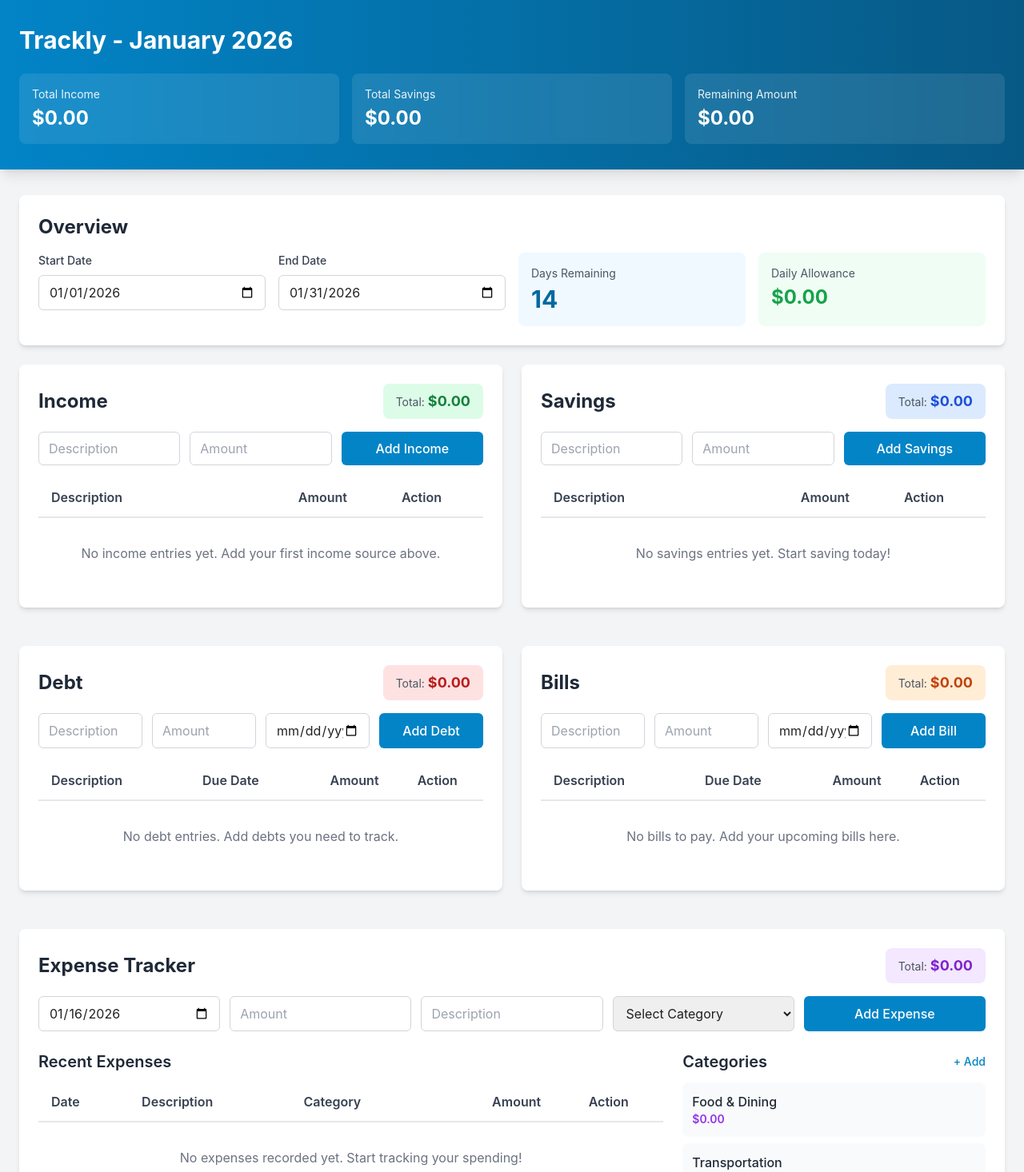
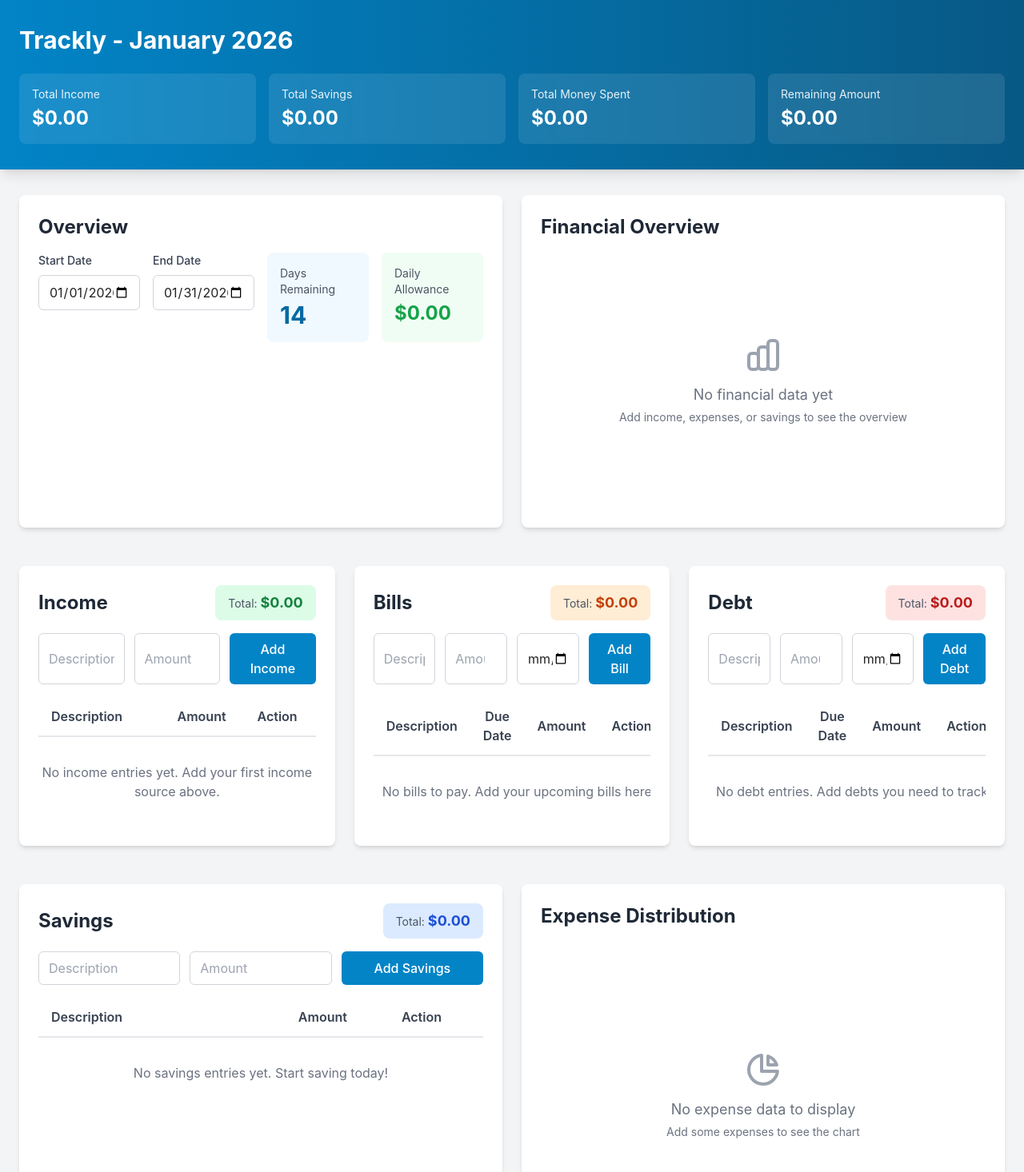
Before and after one commit to hfakeeeeee/Trackly, a React (Vite) app: page / in a window 1280 px wide. Shown: the top 1466 px of the page at 80% size. Built offline with nearby package versions, Linux system fonts and the light colour scheme.

Commit message:
Add financial chart, organize layout

```diff
--- a/src/App.tsx
+++ b/src/App.tsx
@@ -8,6 +8,7 @@
 import { Bills } from './components/Bills';
 import { ExpenseTracker } from './components/ExpenseTracker';
 import { ExpenseChart } from './components/ExpenseChart';
+import { FinancialOverviewChart } from './components/FinancialOverviewChart';
 
 function App() {
   return (
@@ -15,20 +16,27 @@
       <div className="min-h-screen bg-gray-100">
         <Header />
         <main className="container mx-auto px-6 py-8">
-          <Overview />
-
+          {/* Row 1: Overview + Financial Overview Chart */}
           <div className="grid grid-cols-1 lg:grid-cols-2 gap-6 mb-6">
-            <Income />
-            <Savings />
+            <Overview />
+            <FinancialOverviewChart />
           </div>
 
-          <div className="grid grid-cols-1 lg:grid-cols-2 gap-6 mb-6">
+          {/* Row 2: Income + Bills + Debt */}
+          <div className="grid grid-cols-1 lg:grid-cols-3 gap-6 mb-6">
+            <Income />
+            <Bills />
             <Debt />
-            <Bills />
           </div>
 
+          {/* Row 3: Savings + Expense Distribution */}
+          <div className="grid grid-cols-1 lg:grid-cols-2 gap-6 mb-6">
+            <Savings />
+            <ExpenseChart />
+          </div>
+
+          {/* Row 4: Expense Tracker (Full Width) */}
           <ExpenseTracker />
-          <ExpenseChart />
         </main>
 
         <footer className="bg-white border-t border-gray-200 mt-12">
--- a/src/components/ExpenseTracker.tsx
+++ b/src/components/ExpenseTracker.tsx
@@ -153,9 +153,9 @@
             <h3 className="text-xl font-semibold text-gray-800">Categories</h3>
             <button
               onClick={() => setShowAddCategory(!showAddCategory)}
-              className="text-primary-600 hover:text-primary-700 font-medium text-sm"
+              className="bg-primary-600 text-white px-3 py-1 rounded-md hover:bg-primary-700 transition-colors text-sm font-medium"
             >
-              {showAddCategory ? 'Cancel' : '+ Add'}
+              {showAddCategory ? 'Cancel' : '+ Add Category'}
             </button>
           </div>
 
--- /dev/null
+++ b/src/components/FinancialOverviewChart.tsx
@@ -0,0 +1,119 @@
+import React from 'react';
+import { PieChart, Pie, Cell, ResponsiveContainer, Legend, Tooltip } from 'recharts';
+import { useApp } from '../AppContext';
+
+const COLORS = ['#ef4444', '#f59e0b', '#10b981', '#8b5cf6'];
+
+export const FinancialOverviewChart: React.FC = () => {
+  const { debts, bills, savings, expenses } = useApp();
+
+  const totalDebt = debts.reduce((sum, item) => sum + item.amount, 0);
+  const totalBills = bills.reduce((sum, item) => sum + item.amount, 0);
+  const totalSavings = savings.reduce((sum, item) => sum + item.amount, 0);
+  const totalExpenses = expenses.reduce((sum, item) => sum + item.amount, 0);
+
+  const chartData = [
+    { name: 'Debt', value: totalDebt, color: '#ef4444' },
+    { name: 'Bills', value: totalBills, color: '#f59e0b' },
+    { name: 'Savings', value: totalSavings, color: '#10b981' },
+    { name: 'Expenses', value: totalExpenses, color: '#8b5cf6' },
+  ].filter((item) => item.value > 0);
+
+  const formatCurrency = (value: number) => {
+    return new Intl.NumberFormat('en-US', {
+      style: 'currency',
+      currency: 'USD',
+    }).format(value);
+  };
+
+  const CustomTooltip = ({ active, payload }: any) => {
+    if (active && payload && payload.length) {
+      return (
+        <div className="bg-white px-4 py-2 rounded-lg shadow-lg border border-gray-200">
+          <p className="font-semibold text-gray-800">{payload[0].name}</p>
+          <p className="text-primary-600 font-bold">{formatCurrency(payload[0].value)}</p>
+        </div>
+      );
+    }
+    return null;
+  };
+
+  return (
+    <section className="bg-white rounded-lg shadow-md p-6 mb-6">
+      <h2 className="text-2xl font-bold text-gray-800 mb-4">Financial Overview</h2>
+
+      {chartData.length === 0 ? (
+        <div className="flex items-center justify-center h-80 text-gray-500">
+          <div className="text-center">
+            <svg
+              className="mx-auto h-12 w-12 text-gray-400 mb-3"
+              fill="none"
+              viewBox="0 0 24 24"
+              stroke="currentColor"
+            >
+              <path
+                strokeLinecap="round"
+                strokeLinejoin="round"
+                strokeWidth={2}
+                d="M9 19v-6a2 2 0 00-2-2H5a2 2 0 00-2 2v6a2 2 0 002 2h2a2 2 0 002-2zm0 0V9a2 2 0 012-2h2a2 2 0 012 2v10m-6 0a2 2 0 002 2h2a2 2 0 002-2m0 0V5a2 2 0 012-2h2a2 2 0 012 2v14a2 2 0 01-2 2h-2a2 2 0 01-2-2z"
+              />
+            </svg>
+            <p className="text-lg">No financial data yet</p>
+            <p className="text-sm mt-1">Add income, expenses, or savings to see the overview</p>
+          </div>
+        </div>
+      ) : (
+        <div className="h-80">
+          <ResponsiveContainer width="100%" height="100%">
+            <PieChart>
+              <Pie
+                data={chartData}
+                cx="50%"
+                cy="50%"
+                labelLine={false}
+                label={({ name, percent }) => `${name}: ${(percent * 100).toFixed(1)}%`}
+                outerRadius={100}
+                fill="#8884d8"
+                dataKey="value"
+              >
+                {chartData.map((entry, index) => (
+                  <Cell key={`cell-${index}`} fill={entry.color} />
+                ))}
+              </Pie>
+              <Tooltip content={<CustomTooltip />} />
+              <Legend />
+            </PieChart>
+          </ResponsiveContainer>
+
+          {/* Summary Cards */}
+          <div className="grid grid-cols-2 gap-3 mt-4">
+            {totalDebt > 0 && (
+              <div className="bg-red-50 p-3 rounded-lg">
+                <p className="text-sm text-gray-600">Debt</p>
+                <p className="text-lg font-bold text-red-600">{formatCurrency(totalDebt)}</p>
+              </div>
+            )}
+            {totalBills > 0 && (
+              <div className="bg-orange-50 p-3 rounded-lg">
+                <p className="text-sm text-gray-600">Bills</p>
+                <p className="text-lg font-bold text-orange-600">{formatCurrency(totalBills)}</p>
+              </div>
+            )}
+            {totalSavings > 0 && (
+              <div className="bg-green-50 p-3 rounded-lg">
+                <p className="text-sm text-gray-600">Savings</p>
+                <p className="text-lg font-bold text-green-600">{formatCurrency(totalSavings)}</p>
+              </div>
+            )}
+            {totalExpenses > 0 && (
+              <div className="bg-purple-50 p-3 rounded-lg">
+                <p className="text-sm text-gray-600">Expenses</p>
+                <p className="text-lg font-bold text-purple-600">{formatCurrency(totalExpenses)}</p>
+              </div>
+            )}
+          </div>
+        </div>
+      )}
+    </section>
+  );
+};
--- a/src/components/Header.tsx
+++ b/src/components/Header.tsx
@@ -3,11 +3,12 @@
 import { format } from 'date-fns';
 
 export const Header: React.FC = () => {
-  const { periodSettings, getTotalIncome, getTotalSavings, getRemainingAmount } = useApp();
+  const { periodSettings, getTotalIncome, getTotalSavings, getTotalExpenses, getRemainingAmount } = useApp();
 
   const currentMonth = format(new Date(periodSettings.startDate), 'MMMM yyyy');
   const totalIncome = getTotalIncome();
   const totalSavings = getTotalSavings();
+  const totalExpenses = getTotalExpenses();
   const remainingAmount = getRemainingAmount();
 
   const formatCurrency = (amount: number) => {
@@ -21,7 +22,7 @@
     <header className="bg-gradient-to-r from-primary-600 to-primary-800 text-white shadow-lg">
       <div className="container mx-auto px-6 py-8">
         <h1 className="text-3xl font-bold mb-6">Trackly - {currentMonth}</h1>
-        <div className="grid grid-cols-1 md:grid-cols-3 gap-4">
+        <div className="grid grid-cols-1 md:grid-cols-2 lg:grid-cols-4 gap-4">
           <div className="bg-white/10 backdrop-blur-sm rounded-lg p-4">
             <p className="text-sm opacity-90 mb-1">Total Income</p>
             <p className="text-2xl font-bold">{formatCurrency(totalIncome)}</p>
@@ -29,6 +30,10 @@
           <div className="bg-white/10 backdrop-blur-sm rounded-lg p-4">
             <p className="text-sm opacity-90 mb-1">Total Savings</p>
             <p className="text-2xl font-bold">{formatCurrency(totalSavings)}</p>
+          </div>
+          <div className="bg-white/10 backdrop-blur-sm rounded-lg p-4">
+            <p className="text-sm opacity-90 mb-1">Total Money Spent</p>
+            <p className="text-2xl font-bold">{formatCurrency(totalExpenses)}</p>
           </div>
           <div className="bg-white/10 backdrop-blur-sm rounded-lg p-4">
             <p className="text-sm opacity-90 mb-1">Remaining Amount</p>
```
